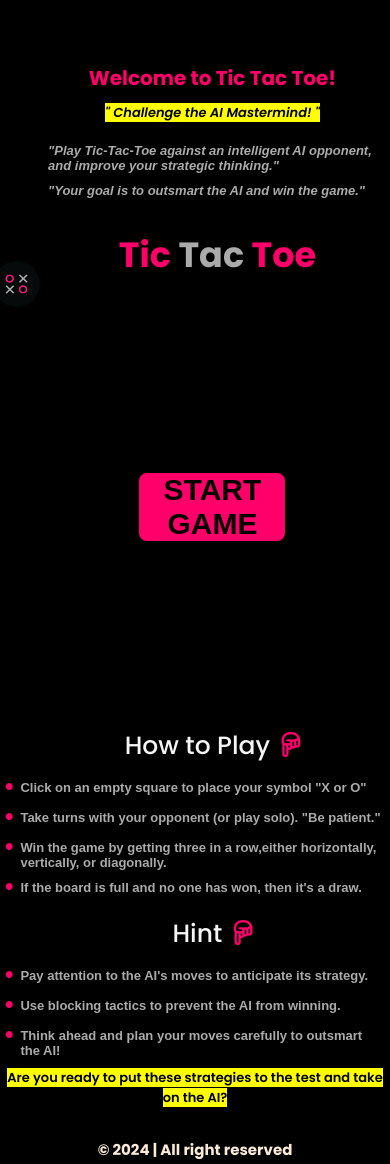
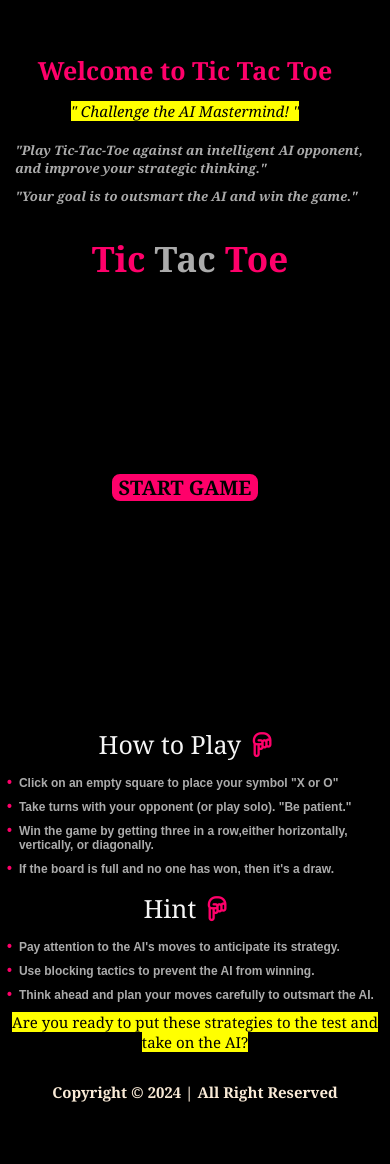
Before and after one commit to KelvinCode1234/Tic-Tac-Toe-Game, a plain HTML site: page index.html in a window 390 px wide. Shown: the part 112-1276 px from the top of the page. After the commit the page ends 1224 px from the top, so only its background shows below. Drawn offline with Linux system fonts and the light colour scheme.

Commit message:
first commit

```diff
--- a/index.html
+++ b/index.html
@@ -4,7 +4,7 @@
         <meta charset="UTF-8">
         <meta name="viewport" content="width=device-width, initial-scale=1.0">
         <link rel="stylesheet" href="style.css"/>
-        <title>Tic-Tac-Toe Game</title>
+        <title>Tic-Tac-Toe</title>
         <script src="https://kit.fontawesome.com/69b7050fd6.js" crossorigin="anonymous"></script>
         <link rel="icon" type="image/x-icon" href="Tic-Tac-Toe-Icon.png">
     </head>
@@ -15,30 +15,29 @@
             </div>
             <div id="home" class="flex-column flex-center">
                 <div class="typed-text">
-                    <h2><span>Welcome to Tic Tac Toe!</span></h2>
+                    <h2><span>Welcome to Tic Tac Toe</span></h2>
                     <h4><mark><em>" Challenge the AI Mastermind! "</em></mark></h4>
                     <p><em>"Play Tic-Tac-Toe against an intelligent AI opponent, <br>and improve your strategic thinking."</em></p>
                     <p><em>"Your goal is to outsmart the AI and win the game."</em></p>
-                  </div>
+                </div>
               <h1><span>Tic</span> Tac <span>Toe</span></h1>
               <a href="game.html"><button class="btn"><h5>START GAME</h5></a></button>
             </div>
             </div
         <div class="container-2">
-
             <h3>How to Play <i class="fa-regular fa-hand-point-down"></i></h3>
             <p class="dot-before">Click on an empty square to place your symbol "X or O"</p>
-           <p class="dot-before">Take turns with your opponent (or play solo). "Be patient."</p>
+            <p class="dot-before">Take turns with your opponent (or play solo). "Be patient."</p>
             <p class="dot-before">Win the game by getting three in a row,either horizontally, vertically, or diagonally.</p>
             <p class="dot-before">If the board is full and no one has won, then it's a draw.</p>
             <h3>Hint <i class="fa-regular fa-hand-point-down"></i></h3>
             <p class="dot-before">Pay attention to the AI's moves to anticipate its strategy.</p>
             <p class="dot-before">Use blocking tactics to prevent the AI from winning.</p>
-            <p class="dot-before">Think ahead and plan your moves carefully to outsmart the AI!</p>
+            <p class="dot-before">Think ahead and plan your moves carefully to outsmart the AI.</p>
         </div>
             <h4><mark>Are you ready to put these strategies to the test and take on the AI?</mark></h4>
          <footer>
-            <h5 class="footer">&copy 2024 | All right reserved</h5>
+            <h5 class="footer">Copyright &copy 2024 | All Right Reserved</h5>
           </footer>
     </body>
 </html>
--- a/style.css
+++ b/style.css
@@ -45,9 +45,11 @@
     margin: 0;
     padding: 0;
     box-sizing: border-box;
+    font-family:Cambria, Cochin, Georgia, Times, 'Times New Roman', serif;
 }
+
 body{
-    font-family: "Poppins", sans-serif;
+
     font-weight: 100;
     font-style: normal;
     background: black;
@@ -55,11 +57,12 @@ body{
 }
 
 h2 {
-    font-size: 30px;
-    font-family: "Poppins", sans-serif;
+    font-family: Cambria, Cochin, Georgia, Times, 'Times New Roman', serif;
     font-weight: bold;
     margin-top: 25px;
+    margin-bottom: 10px;
     text-align: start;
+    font-size: 40px;
 }
 
 p {
@@ -81,15 +84,30 @@ h1 {
 }
 span {
     color: #ff006a;
+    font-family: Cambria, Cochin, Georgia, Times, 'Times New Roman', serif;
 }
 
 img {
     margin-top: 15px;
     margin-bottom: 20px;
-    margin-left: 15% auto;
-    height: 85%;
-    width: 85%;
-}
+    margin-left: -18%;
+    height: 100%;
+    width: 100%;
+  }
+
+  img::after {
+    content: "";
+    position: absolute;
+    top: 0;
+    left: 0;
+    width: 100%;
+    height: 100%;
+    background-color: #fff;
+    border-radius: 50%;
+    z-index: -1;
+    box-shadow: 0 0 10px rgba(0, 0, 0, 0.2);
+  }
+
 .container-1 {
     width: 100vw;
     height: 100vh;
@@ -98,7 +116,7 @@ img {
     align-items: center;
     max-width: 80rem;
     margin: 0 auto;
-    padding: 0.2rem;
+    padding: 8px;
     margin-left: -10px;
     margin-top: -20px;
 }
@@ -144,11 +162,12 @@ a:hover {
 h3 {
     font-size: 40px;
     font-weight: 600;
-    font-family: "Poppins", sans-serif;
+    font-family: Cambria, Cochin, Georgia, Times, 'Times New Roman', serif;
     margin-top: 30px;
     margin-left: 40px;
     color: whitesmoke;
     text-align: start;
+    margin-bottom: 10px;
 }
 
 i {
@@ -177,7 +196,7 @@ i:hover {
   display: flex;
   margin-top: -20px;
 }
-.container-2 {
+  .container-2 {
     background: #080808;
     margin-top: 15px;
     padding-top: 40px auto;
@@ -186,10 +205,10 @@ i:hover {
     justify-content: center;
     border-radius: 10px;
     width: 70%;
-}
+  }
 
 h4 {
-    font-size: 15px;
+    font-size: 20px;
     font-weight: 600;
     text-align: center;
     margin-bottom: 20px;
@@ -203,7 +222,28 @@ h4 {
     margin-bottom: 10px;
 }
 
-@media (max-width: 600px) {
+
+@media screen and (max-width: 900px) {
+   h2 {
+    font-size: 25px;
+  }
+
+  h4 {
+    font-size: 15px;
+  }
+
+  img {
+     width: 300px;
+     margin-left: -19px;
+  }
+
+  h1 {
+    font-size: 45px;
+  }
+
+}
+
+@media screen and (max-width: 500px) {
   *{
     margin: 0;
     padding: 0;
@@ -217,13 +257,38 @@ body{
     color: antiquewhite;
 }
 
+h2 {
+  margin-top: -25px;
+}
+
+div img {
+  display: none;
+}
+.typed-text p {
+  margin-left: 13px;
+}
+
+.btn h5 {
+   font-size: 20px;
+}
+
+.typed-text {
+  padding-top: -20px;
+}
+
+.dot-before {
+  font-size: 13px;
+
+}
+
 
 
 h2 {
-  font-size: 20px;
+
   font-family: "Poppins", sans-serif;
   font-weight: bold;
   margin-top: 0 auto;
+  margin-bottom: 10px;
   text-align: center;
 }
 p {
@@ -245,10 +310,10 @@ h1 {
 }
 
 h4 {
-  font-size: 15px;
   font-weight: 600;
   margin-top: 10px;
   text-align: center;
+
 }
 
 .btn {
@@ -269,42 +334,49 @@ h5 {
   .container-2 {
     margin-top: -20px;
     padding: 40px auto;
-    padding-left: -10px;
     margin-bottom: 50px;
     border-radius: 7px;
     width: 87%;
     margin: -15px auto 0 auto;
-}
+  }
+
+
 h3 {
   font-size: 25px;
   font-weight: 500;
-  font-family: "Poppins", sans-serif;
+  font-family:Cambria, Cochin, Georgia, Times, 'Times New Roman', serif;
   margin-top: 15px;
   margin-bottom: 15px;
   color: whitesmoke;
   text-align: center;
+  margin-left: -15px;
+
+}
+
+.dot-before{
+  font-size: 12px;
 }
 
 .dot-before::before {
   content: "•";
-  font-size: 1.5rem;
+  font-size: 14px;
   font-weight: 700;
-  margin-top: -8px;
   margin-right: 7px;
-  margin-left: 5px;
+  margin-left: 7px;
+  margin-top: -2px;
   color: #ff006a;
-  display: flex;
 }
 
 h4 {
-  font-size: 13px;
-  font-weight: 600;
+  font-size: 15px;
+  font-weight: 500;
+  width: 100%;
   text-align: center;
 }
 
 i {
   font-size: 25px;
-  display: inline-block;
+  display: inline;
   margin-right: 5px;
   margin-left: 5px;
   color: #ff006a;
```
Also changed, not shown: how to get you titktok link.jpg (added).
